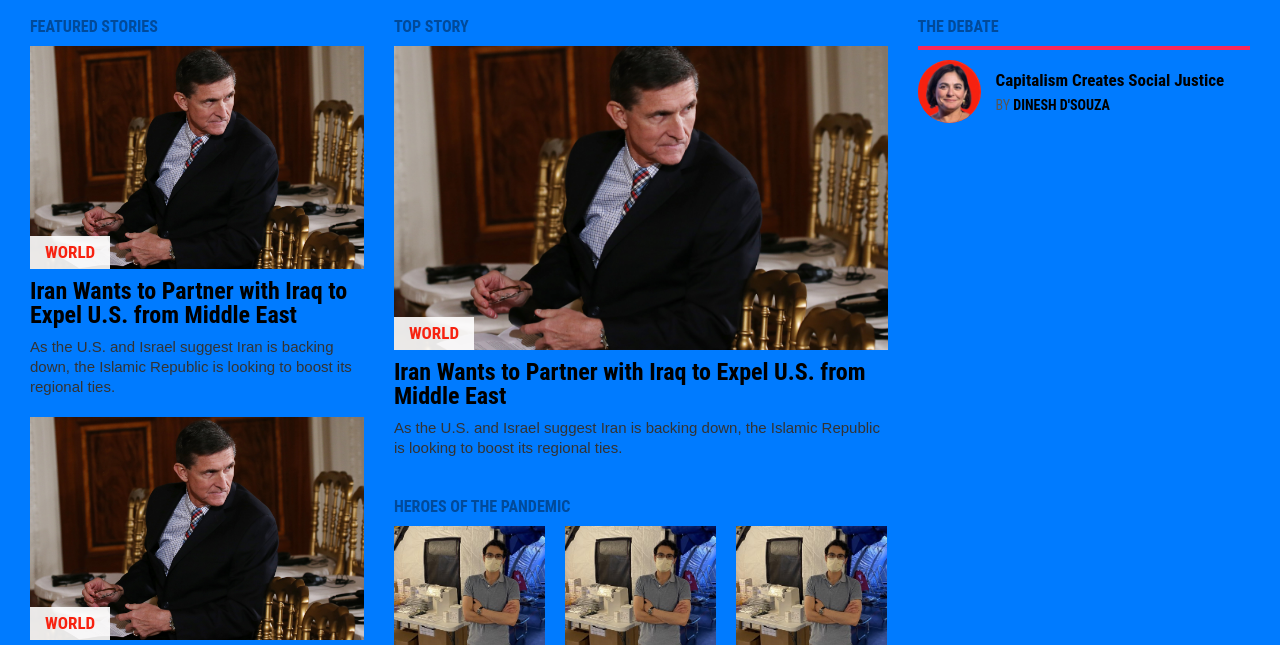
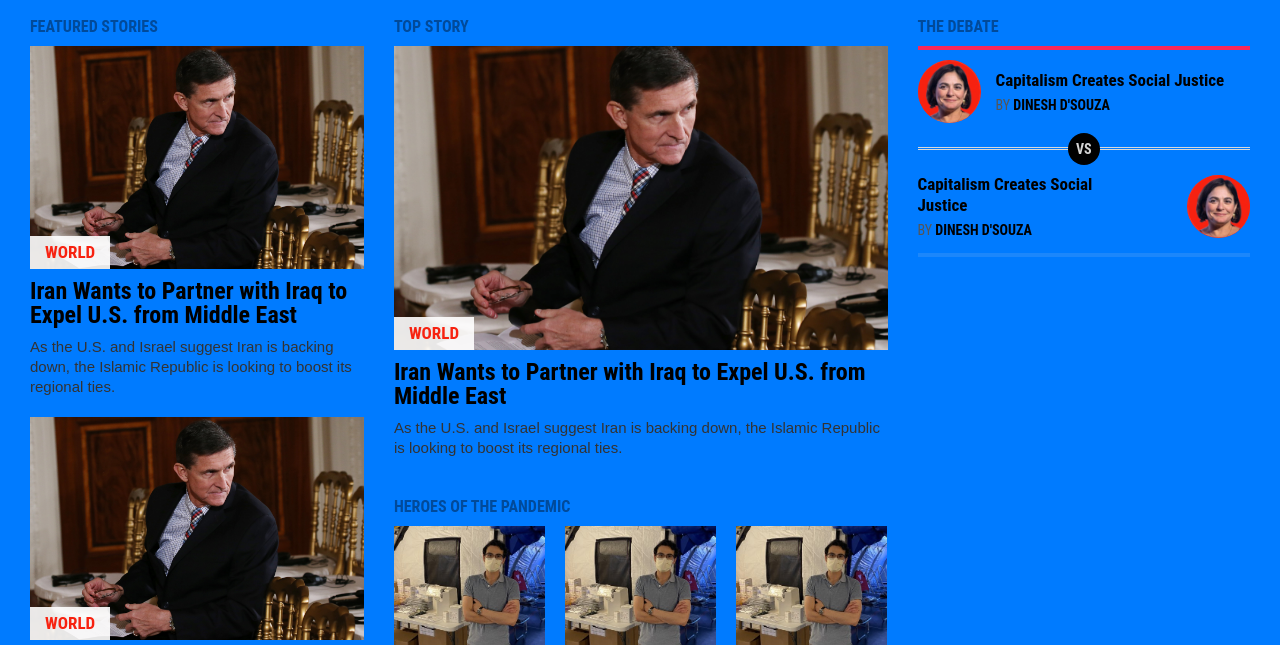
Before and after one commit to Bismarck-GM/Microverse-Using-Bootstrap, a plain HTML site: page index.html in a window 1280 px wide. Shown: the part 152-797 px from the top of the page. Drawn offline with nearby package versions, Linux system fonts and the light colour scheme; a web font is replaced by a local one.

Commit message:
Finished debate section

```diff
--- a/assets/css/main.css
+++ b/assets/css/main.css
@@ -417,10 +417,24 @@ a {
   color: black;
 }
 
+.the-debate-container {
+  padding-bottom: 30px;
+}
+
 .debate-top {
   border-top: 4px solid #f92859;
   padding-top: 10px;
   padding-bottom: 4px;
+}
+
+.debate-bottom {
+  border-bottom: 4px solid #1c87fb;
+  padding-bottom: 12px;
+}
+
+.debate-bottom .headshot {
+  margin-right: 0;
+  margin-left: 13.5%;
 }
 
 .headshot {
@@ -463,6 +477,41 @@ a {
   color: #555;
 }
 
+.versus {
+  position: relative;
+  z-index: 1;
+  width: 32px;
+  height: 32px;
+  background-color: #000;
+  color: #d6d6d6;
+  border-radius: 50%;
+  font: bold 14px/32px "Roboto Condensed", sans-serif;
+  text-align: center;
+  margin: 6px auto;
+}
+
+.decoration::before {
+  top: calc(50% - 2px);
+  content: "";
+  display: block;
+  background-color: #d9d9d9;
+  height: 1px;
+  position: absolute;
+  left: 0;
+  right: 0;
+}
+
+.decoration::after {
+  top: 50%;
+  content: "";
+  display: block;
+  background-color: #d9d9d9;
+  height: 1px;
+  position: absolute;
+  left: 0;
+  right: 0;
+}
+
 /* ----------------- Animations ---------------- */
 
 .nav-input:focus {
--- a/index.html
+++ b/index.html
@@ -736,6 +736,32 @@
                     </div>
                   </div>
                 </div>
+                <div class="decoration position-relative">
+                  <div class="versus">
+                    VS
+                  </div>
+                </div>
+                <div class="debate-item debate-bottom">
+                  <div class="d-flex align-items-center">
+                    <div class="headshot order-2">
+                      <a href="#">
+                        <img
+                          src="assets/img/the-debate-caroline-glick.png"
+                          alt="Caroline"
+                        />
+                      </a>
+                    </div>
+                    <div class="debate-info order-1">
+                      <div class="debate-title">
+                        <a href="#">Capitalism Creates Social Justice</a>
+                      </div>
+                      <div class="debate-by">
+                        <span>By</span>
+                        Dinesh D'Souza
+                      </div>
+                    </div>
+                  </div>
+                </div>
               </div>
             </div>
           </div>
```
